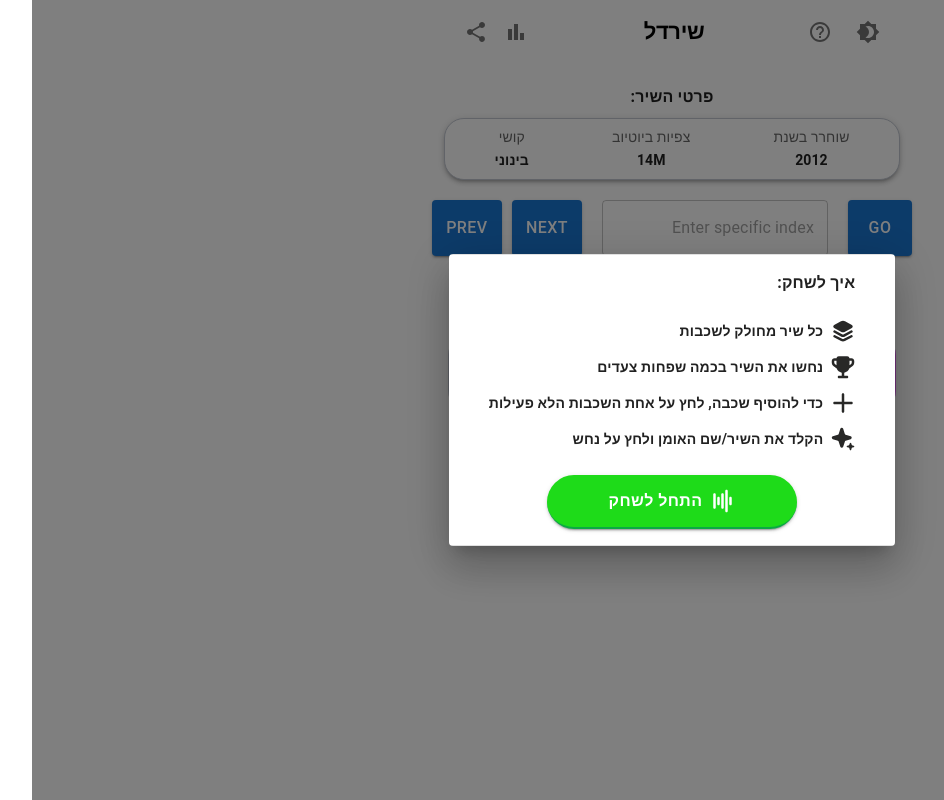
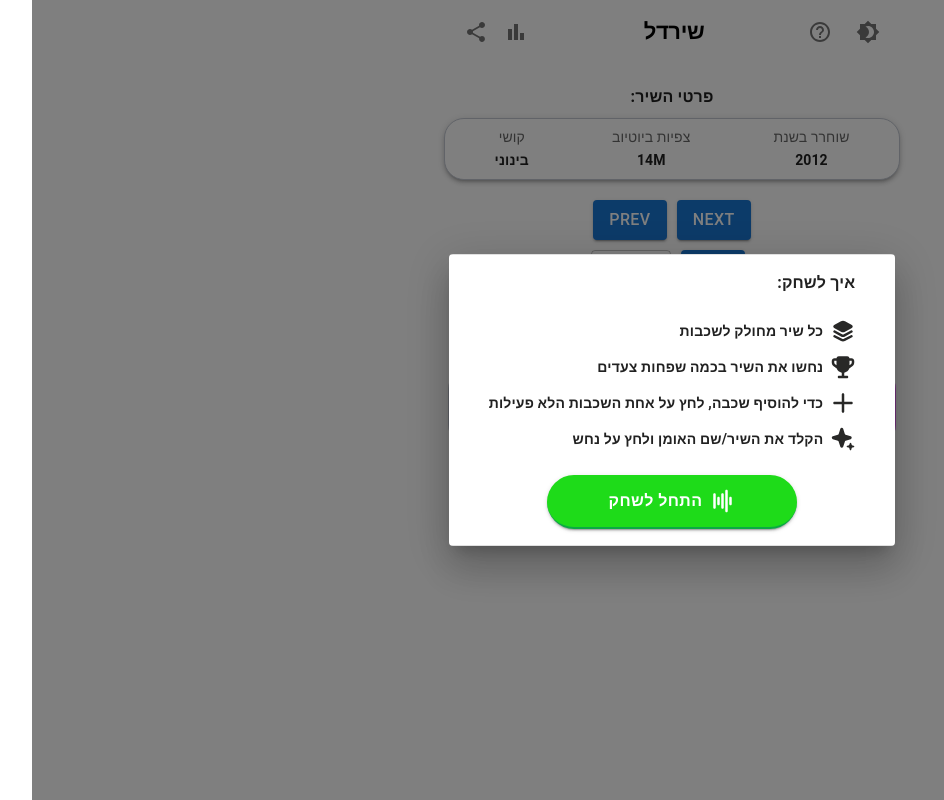
Before and after one commit to dor29494/Bandle-clone, a React (Create React App) app: page / in a window 1280 px wide. Shown: the whole page, without its empty margins (188-1132 px from the left). Built offline with nearby package versions, Linux system fonts and the light colour scheme.

Commit message:
fixing style

```diff
--- a/src/App.js
+++ b/src/App.js
@@ -90,7 +90,7 @@ const App = ({ setDarkMode, darkMode }) => {
       spotifyId: selectedSong.media.spotifyId,
       youtubeId: selectedSong.media.youtubeId,
     });
-
+    setSpecificIndex(index);
     setSongData(selectedSong);
 
     const layers = await fetchLayerData(selectedSong.songId);
@@ -183,10 +183,6 @@ const App = ({ setDarkMode, darkMode }) => {
     window.location.href = "/?index=" + newIndex;
   };
 
-  const handleInputChange = (event) => {
-    setSpecificIndex(event.target.value);
-  };
-
   useEffect(() => {
     fetchSongData();
   }, [fetchSongData]);
@@ -224,26 +220,20 @@ const App = ({ setDarkMode, darkMode }) => {
             sx={{
               width: "100%",
               display: "flex",
-              justifyContent: "center",
-              alignContent: "center",
+              flexDirection: "column",
+              alignItems: "center",
               gap: "10px",
               marginTop: "20px",
             }}
           >
-            <Button
-              onClick={() => changeSong(parseInt(specificIndex), true)}
-              variant="contained"
-              sx={{ textAlign: "center", fontSize: "16px" }}
+            <Box
+              sx={{
+                display: "flex",
+                justifyContent: "center",
+                alignItems: "center",
+                gap: "10px",
+              }}
             >
-              GO
-            </Button>
-            <TextField
-              type="number"
-              value={specificIndex}
-              onChange={handleInputChange}
-              placeholder="Enter specific index"
-              sx={{ textAlign: "center", fontSize: "16px", margin: "0 10px" }}
-            />
               <Button
                 onClick={() => {
                   changeSong(1);
@@ -263,6 +253,46 @@ const App = ({ setDarkMode, darkMode }) => {
                 PREV
               </Button>
             </Box>
+            <Box
+              sx={{
+                display: "flex",
+                justifyContent: "center",
+                alignItems: "center",
+                gap: "10px",
+              }}
+            >
+              <Button
+                onClick={() => changeSong(parseInt(specificIndex), true)}
+                variant="contained"
+                sx={{ textAlign: "center", fontSize: "16px", height: "40px" }}
+              >
+                GO
+              </Button>
+              <TextField
+                type="number"
+                value={specificIndex}
+                onChange={(event) => setSpecificIndex(event.target.value)}
+                placeholder="Enter specific index"
+                sx={{
+                  width: "80px",  // Adjust the width as needed
+                  textAlign: "center",
+                  fontSize: "16px",
+                  height: "40px",
+                  marginLeft: "-9px"
+                }}
+                inputProps={{
+                  style: {
+                    textAlign: "center",
+                    fontSize: "16px",
+                    padding: "5px",
+                    height: "40px",
+                    boxSizing: "border-box",
+                  },
+                }}
+              />
+
+            </Box>
+          </Box>
           <Box mt={4}>
             <LayeredAudioPlayer darkMode={darkMode} />
           </Box>
```
Lines whose indentation alone changed are shown as unchanged.
